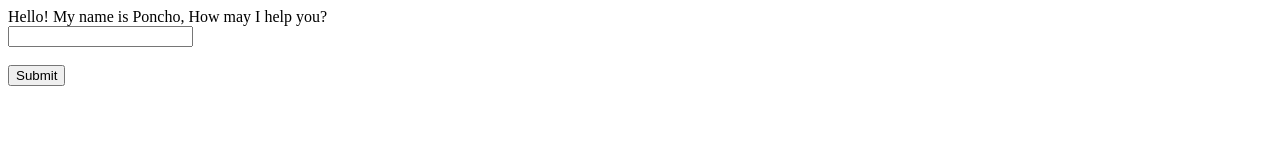
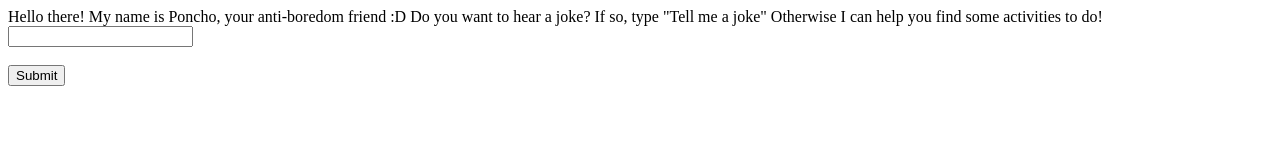
Before and after one commit to mbheidi/form-web-app, a plain HTML site: page templates/home.html in a window 1280 px wide. Drawn offline with Linux system fonts and the light colour scheme.

Commit message:
Update home.html

```diff
--- a/templates/home.html
+++ b/templates/home.html
@@ -5,7 +5,7 @@
   </head>
   <body>
     <form action='/response'>
-     Hello! My name is Poncho, How may I help you?<br>
+     Hello there! My name is Poncho, your anti-boredom friend :D Do you want to hear a joke? If so, type "Tell me a joke" Otherwise I can help you find some activities to do!<br>
       <input type="text" name="name">
       <br><br>
       <input type="submit" value="Submit">
```
